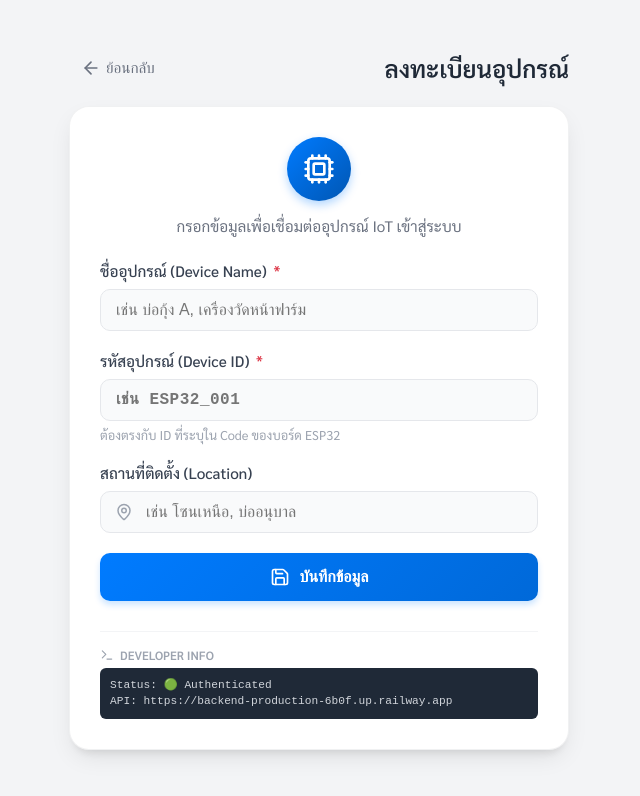
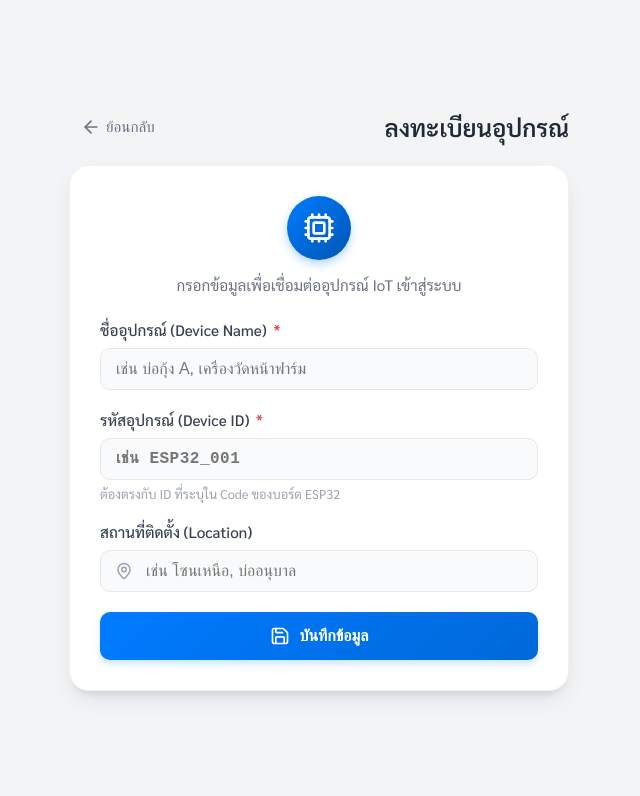
Before and after one commit to kittidaj6641/frontend_Final, a React (Create React App) app: page /add-device in a window 1280 px wide. Shown: the top 796 px of the page, without its empty margins (321-961 px from the left). Built offline with nearby package versions, Linux system fonts and the light colour scheme; no server answers; sample sign-in values are in the browser's storage.

Commit message:
Remove debug section for cleaner UI
Removed debug section from AddDevice component.

```diff
--- a/src/AddDevice.js
+++ b/src/AddDevice.js
@@ -195,16 +195,7 @@ function AddDevice() {
             </button>
           </form>
 
-          {/* Debug Section (ย่อส่วนลงมาให้ดูสะอาดตา) */}
-          <div className="debug-section">
-            <div className="debug-header">
-              <Terminal size={14} /> <span>Developer Info</span>
-            </div>
-            <div className="debug-content">
-              Status: {localStorage.getItem('token') ? '🟢 Authenticated' : '🔴 No Token'} <br/>
-              API: {config.API_BASE_URL}
-            </div>
-          </div>
+
 
         </div>
       </motion.div>
```
